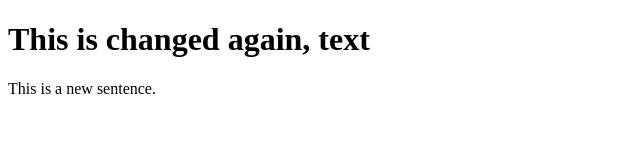
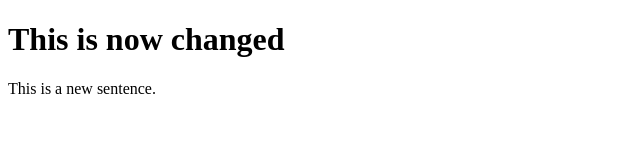
Before and after one commit to psynchro303/241127---WebDev-Tutorial, a plain HTML site: page index.html in a window 1280 px wide. Shown: the whole page, without its empty margins (0-640 px from the left). Drawn offline with Linux system fonts and the light colour scheme.

Commit message:
changed text

```diff
--- a/index.htm
+++ b/index.html
@@ -5,7 +5,7 @@
 </head>
 <body>
 
-<h1>This is changed again, text</h1>
+<h1>This is now changed</h1>
 <p>This is a new sentence.</p>
 
 </body>
```
